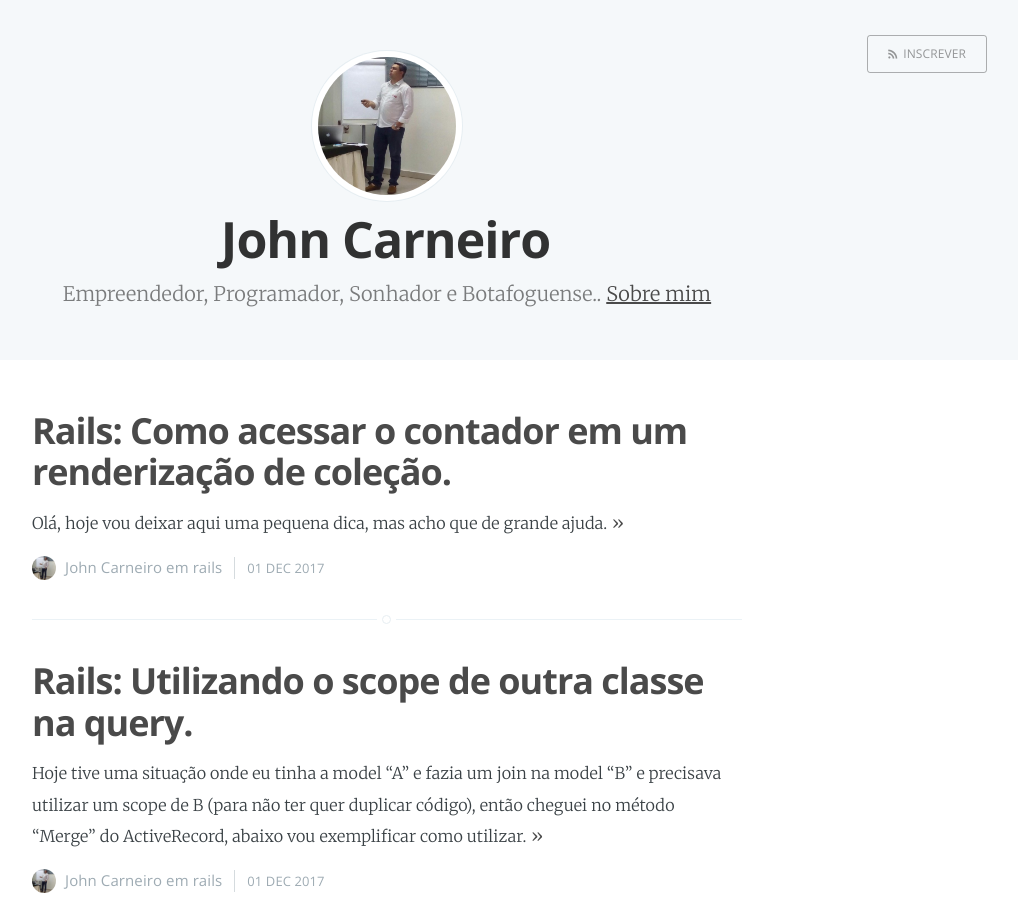
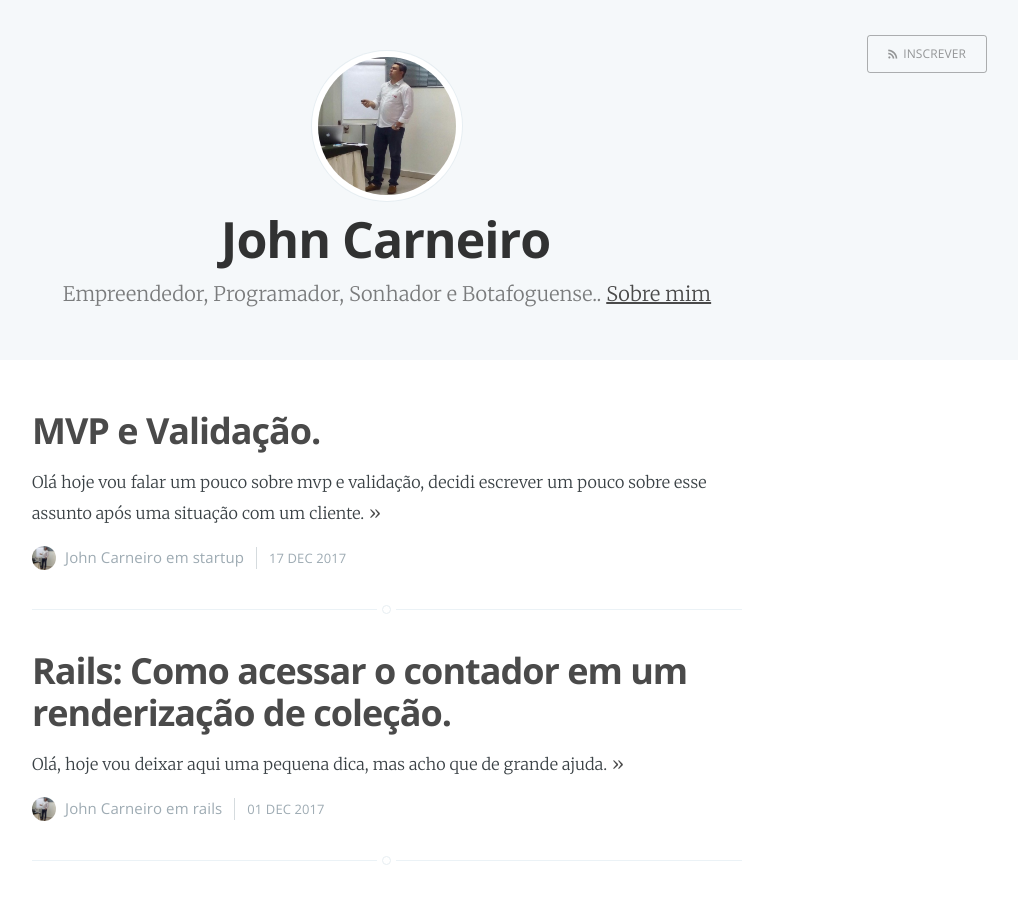
Before and after one commit to johnwmcarneiro/johnwmcarneiro.github.io, a Jekyll site: the page built from index.html, in a window 1280 px wide and 900 px high. Shown: the whole window, without its empty margins (253-1271 px from the left). Built offline with Jekyll 4.4.1, drawn with Linux system fonts in a browser that asks for light colours; the list of posts is cut into pages by our own code; some of the changed text lies outside the part shown.

Commit message:
Início do artigo sobre MVP e Validação

```diff
--- a/_layouts/default.html
+++ b/_layouts/default.html
@@ -20,10 +20,11 @@
 <body class="{% if page.post_class %}{{page.post_class}}{% else %}home-template{% endif %}">
 
     {{ content }}
+
     <footer class="site-footer clearfix">
       <section class="copyright">
         <a href="{{ site.baseurl }}">{{ site.name }}</a> &copy;
-              {{"now" | date: "%Y"}} &bull; All rights reserved.
+              {{"now" | date: "%Y"}} &bull; Todos os direitos reservados.
       </section>
       <section class="poweredby">Made with Jekyll using
         <a href="http://github.com/rosario/kasper">Kasper theme</a>
--- /dev/null
+++ b/_posts/2017-12-17-mvp-e-validacao.markdown
@@ -0,0 +1,17 @@
+---
+layout: post
+title:  "MVP e Validação."
+date:   2017-12-17 09:00:00
+categories: startup
+---
+
+Olá hoje vou falar um pouco sobre mvp e validação, decidi escrever um pouco sobre esse assunto
+após uma situação com um cliente.
+
+Então primeiro vamos para as definições.
+
+**O que é validação?**
+
+**O que é MVP?**
+
+**Caso famosos de MVP e Validação**
```
Also changed, not shown: _layouts/page.html (+6 -4 lines), 3 other files.
